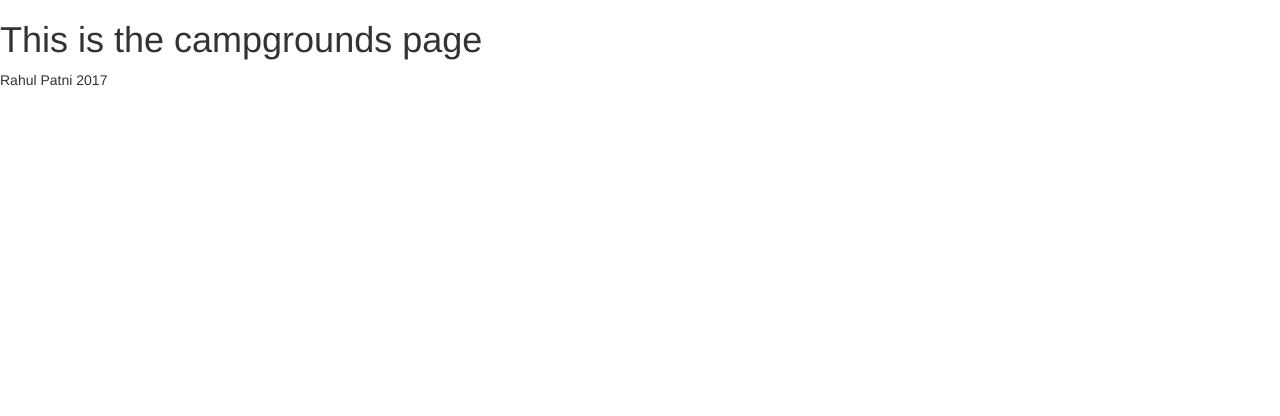
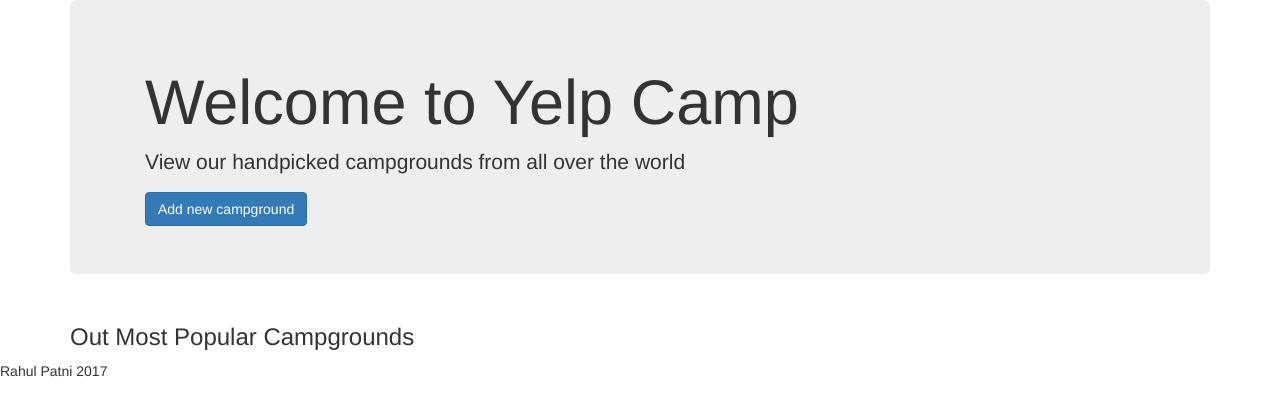
Before and after one commit to patnir/WebDevelopmentBootcamp, a Node server app: template YelpCamp/version1/views/campgrounds.ejs in a window 1280 px wide. Shown: the top 416 px of the page. Run offline with Node 20, Linux system fonts and the light colour scheme; the template is opened without the code that fills it, so the values that code supplies are empty.

Commit message:
bootstap styling 1

```diff
--- a/YelpCamp/version1/app.js
+++ b/YelpCamp/version1/app.js
@@ -8,7 +8,13 @@ app.set("view engine", "ejs");
 var campgrounds = [
 	{name: "Salmon Creek", image: "https://upload.wikimedia.org/wikipedia/commons/b/b9/Willesley_Scout_camp.jpg"},
 	{name: "Salmon Creek1", image: "https://upload.wikimedia.org/wikipedia/commons/1/12/Cabin_Camp_3_PRWI.JPG"},
-	{name: "Salmon Creek2", image: "https://upload.wikimedia.org/wikipedia/commons/5/50/Camp_Mantella_02.jpg"}
+	{name: "Salmon Creek2", image: "https://upload.wikimedia.org/wikipedia/commons/5/50/Camp_Mantella_02.jpg"},
+	{name: "Salmon Creek3", image: "https://upload.wikimedia.org/wikipedia/commons/b/b9/Willesley_Scout_camp.jpg"},
+	{name: "Salmon Creek4", image: "https://upload.wikimedia.org/wikipedia/commons/1/12/Cabin_Camp_3_PRWI.JPG"},
+	{name: "Salmon Creek5", image: "https://upload.wikimedia.org/wikipedia/commons/5/50/Camp_Mantella_02.jpg"},
+	{name: "Salmon Creek6", image: "https://upload.wikimedia.org/wikipedia/commons/b/b9/Willesley_Scout_camp.jpg"},
+	{name: "Salmon Creek7", image: "https://upload.wikimedia.org/wikipedia/commons/1/12/Cabin_Camp_3_PRWI.JPG"},
+	{name: "Salmon Creek8", image: "https://upload.wikimedia.org/wikipedia/commons/5/50/Camp_Mantella_02.jpg"}
 ];
 
 app.get("/", function(req, res) {
--- a/YelpCamp/version1/views/campgrounds.ejs
+++ b/YelpCamp/version1/views/campgrounds.ejs
@@ -1,12 +1,30 @@
 <% include partials/header %>
+<div class="container">
+	<header class="jumbotron">
+		<div class="container">
+			<h1>Welcome to Yelp Camp</h1>
+			<p>View our handpicked campgrounds from all over the world</p>
+			<a class="btn btn-primary btn-large" href="/campgrounds/new">Add new campground</a>
+		</div>
+	</header>
 
-<h1>This is the campgrounds page</h1>
-
-<% campgrounds.forEach(function(campground) { %>
-	<div>
-		<h4><%= campground.name %></h4>
-		<img src="<%= campground.image %>">
+	<div class="row">
+		<div class="col-lg-12">
+			<h3>Out Most Popular Campgrounds</h3>
+		</div>
 	</div>
-<% }); %>
+	<div class="row text-center" style="display:flex; flex-wrap: wrap;">
+		<% campgrounds.forEach(function(campground) { %>
+			<div class="col-md-3 col-sm-6">
+				<div class="thumbnail">
+					<img src="<%= campground.image %>">
+				</div>
+				<div class="caption">
+					<h4><%= campground.name %></h4>
+				</div>
+			</div>
+		<% }); %>
+	</div>
+</div>
 
 <% include partials/footer %>
```
